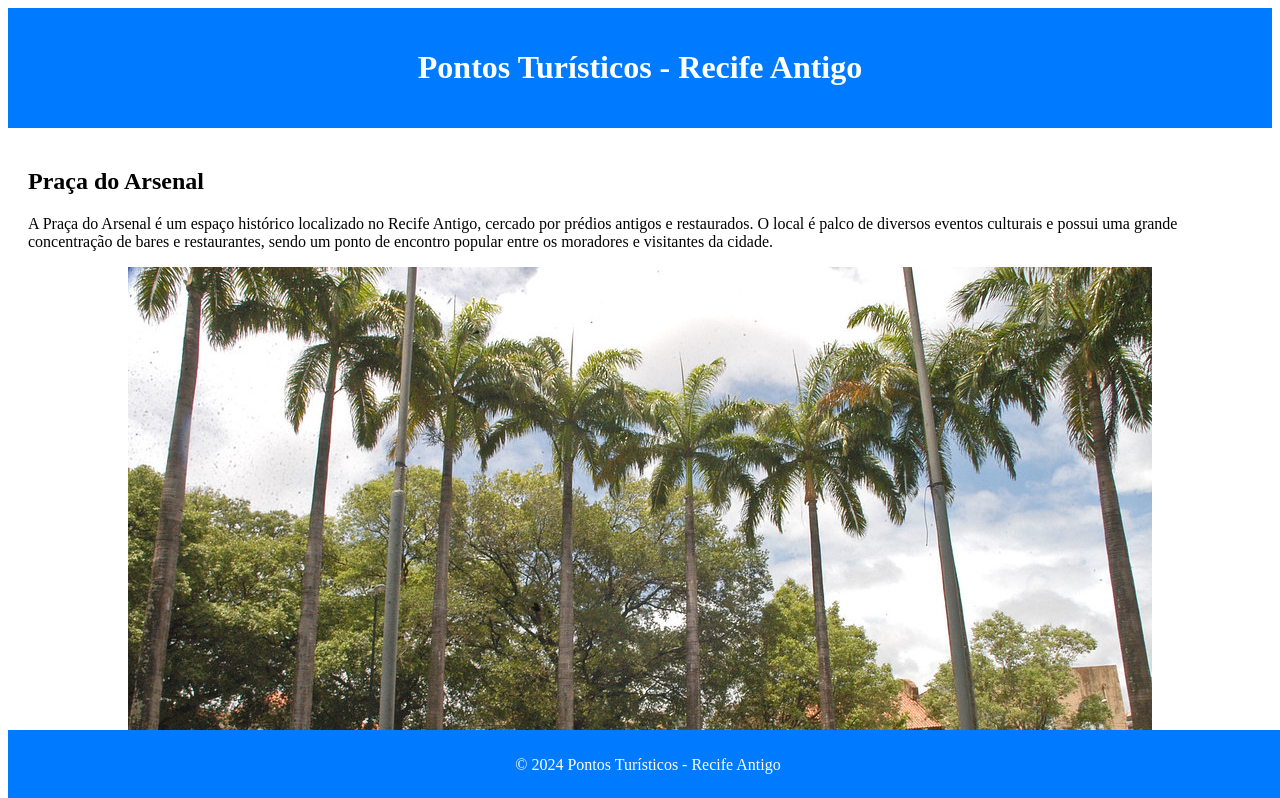
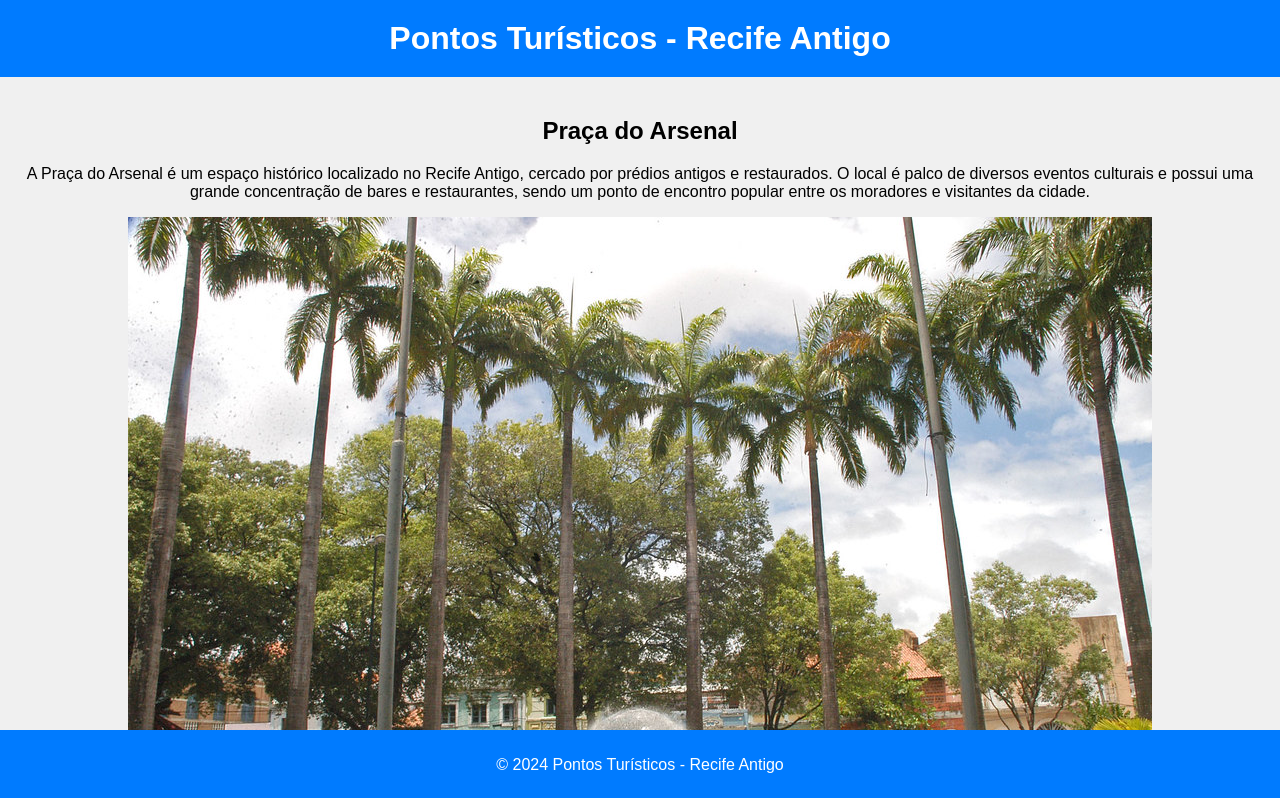
Before and after one commit to natalianero/proz-code-park, a plain HTML site: page marcozero/recifeantigo.html in a window 1280 px wide. Shown: the top 798 px of the page. Drawn offline with Linux system fonts and the light colour scheme.

Commit message:
Aprimorando o Projeto com CSS Básico

```diff
--- /dev/null
+++ b/eurotour/styles.css
@@ -0,0 +1,81 @@
+body {
+    font-family: Arial, sans-serif;
+    margin: 0;
+    padding: 0;
+    background-color: #f2f2f2;
+}
+
+header {
+    background-color: #333;
+    color: #fff;
+    padding: 20px;
+    text-align: center;
+}
+
+nav ul {
+    list-style-type: none;
+    padding: 0;
+    text-align: center;
+}
+
+nav ul li {
+    display: inline;
+    margin: 0 10px;
+}
+
+nav ul li a {
+    color: #007bff; /* Cor azul para os links na parte superior */
+    text-decoration: none;
+}
+
+.container {
+    max-width: 1200px;
+    margin: 20px auto;
+    padding: 0 20px;
+}
+
+.card {
+    background-color: #fff;
+    border-radius: 5px;
+    box-shadow: 0 2px 5px rgba(0,0,0,0.1);
+    margin-bottom: 20px;
+    overflow: hidden;
+}
+
+.card img {
+    width: 100%;
+    height: auto;
+}
+
+.card-content {
+    padding: 20px;
+}
+
+section {
+    background-color: #333;
+    color: #fff;
+    padding: 20px;
+    text-align: center;
+}
+
+footer {
+    background-color: #333;
+    color: #fff;
+    padding: 20px;
+    text-align: center;
+}
+
+footer ul {
+    list-style-type: none;
+    padding: 0;
+}
+
+footer ul li {
+    display: inline;
+    margin-right: 10px;
+}
+
+footer ul li a {
+    color: #fff;
+    text-decoration: none;
+}
--- a/marcozero/recifeantigo.html
+++ b/marcozero/recifeantigo.html
@@ -4,23 +4,24 @@
     <meta charset="UTF-8">
     <meta name="viewport" content="width=device-width, initial-scale=1.0">
     <title>Pontos Turísticos - Recife Antigo</title>
+    <link rel="stylesheet" href="styles.css">
 </head>
 <body>
-<header style="background-color: #007bff; color: #fff; text-align: center; padding: 20px 0;">
-    <h1><span style="font-weight: bold;">Pontos Turísticos - Recife Antigo</span></h1>
+<header>
+    <h1>Pontos Turísticos - Recife Antigo</h1>
 </header>
-<main style="padding: 20px; margin-bottom: 60px;">
+<main>
     <h2>Praça do Arsenal</h2>
     <p>A Praça do Arsenal é um espaço histórico localizado no Recife Antigo, cercado por prédios antigos e restaurados. O local é palco de diversos eventos culturais e possui uma grande concentração de bares e restaurantes, sendo um ponto de encontro popular entre os moradores e visitantes da cidade.</p>
-    <img src="./img/praca_do_arsenal.jpg" alt="Foto da Praça do Arsenal" style="display: block; margin: 0 auto;">
+    <img src="./img/praca_do_arsenal.jpg" alt="Foto da Praça do Arsenal">
 
     <h2>Cais do Apolo</h2>
     <p>O Cais do Apolo é uma área às margens do Rio Capibaribe, conhecida por sua atmosfera animada e diversificada. Ao longo do cais, é possível encontrar diversos bares, restaurantes, galerias de arte e espaços culturais. Além disso, o local oferece passeios de barco pelo rio, proporcionando uma experiência única aos visitantes.</p>
-    <img src="./img/cais_do_apolo.jpg" alt="Foto do Cais do Apolo" style="display: block; margin: 0 auto;">
+    <img src="./img/cais_do_apolo.jpg" alt="Foto do Cais do Apolo">
 
-    <p><a href="marcozero.html">Voltar para a página principal</a></p> <!-- Adicionando o link para a página principal -->
+    <p><a href="marcozero.html">Voltar para a página principal</a></p>
 </main>
-<footer style="background-color: #007bff; color: #fff; text-align: center; padding: 10px 0; position: fixed; bottom: 0; width: 100%;">
+<footer>
     <p>© 2024 Pontos Turísticos - Recife Antigo</p>
 </footer>
 </body>
--- /dev/null
+++ b/marcozero/styles.css
@@ -0,0 +1,40 @@
+body {
+    font-family: Arial, sans-serif;
+    margin: 0;
+    padding: 0;
+    background-color: #f0f0f0; /* Adicionando uma cor de fundo */
+}
+header {
+    background-color: #007bff;
+    color: #fff;
+    text-align: center;
+    padding: 20px 0;
+}
+h1 {
+    margin: 0;
+}
+main {
+    padding: 20px;
+    margin-bottom: 60px;
+    text-align: center; /* Centralizando o conteúdo */
+}
+footer {
+    background-color: #007bff;
+    color: #fff;
+    text-align: center;
+    padding: 10px 0;
+    position: fixed;
+    bottom: 0;
+    width: 100%;
+}
+a {
+    color: #007bff; /* Cor padrão dos links */
+    text-decoration: none;
+}
+a:hover {
+    text-decoration: underline;
+}
+img {
+    display: block;
+    margin: 0 auto; /* Centralizando as imagens */
+}
```
Also changed, not shown: eurotour/eurotour.html (+17 -16 lines), marcozero/marcozero.html (+7 -6 lines).
